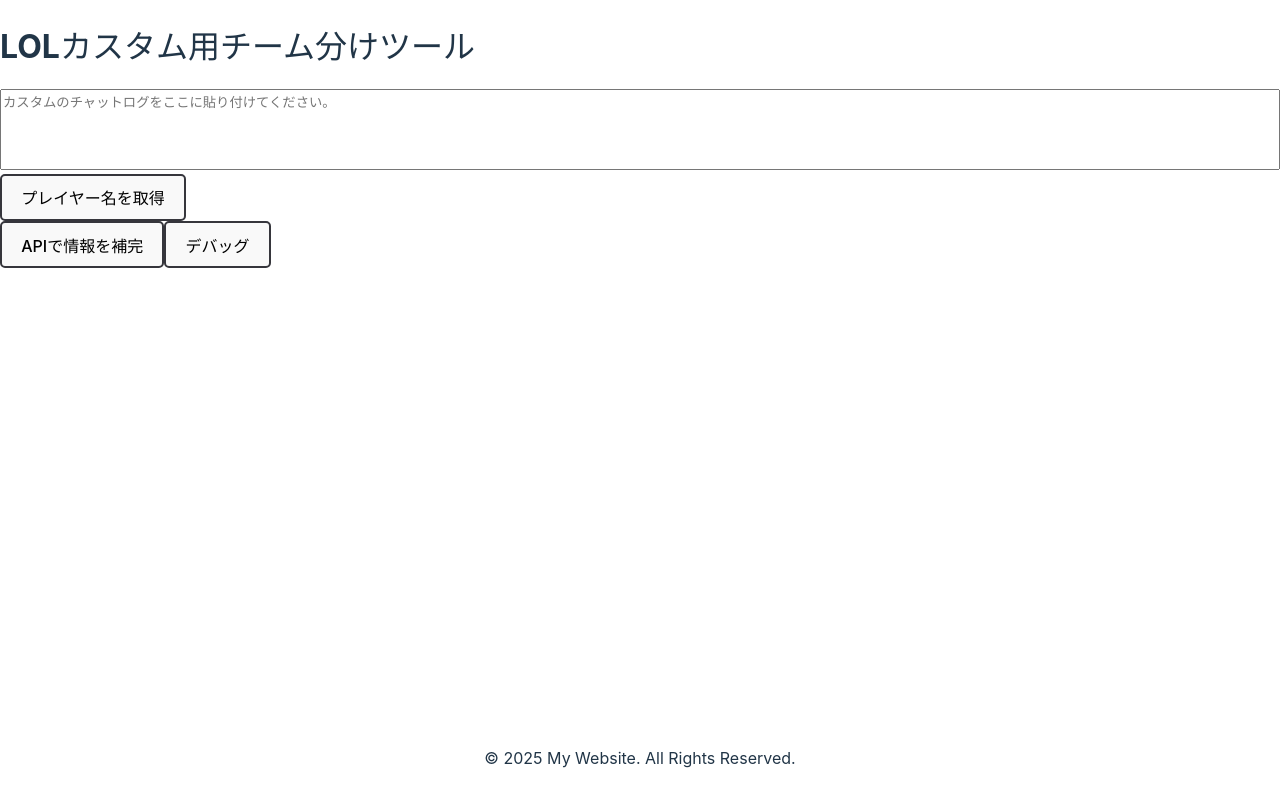
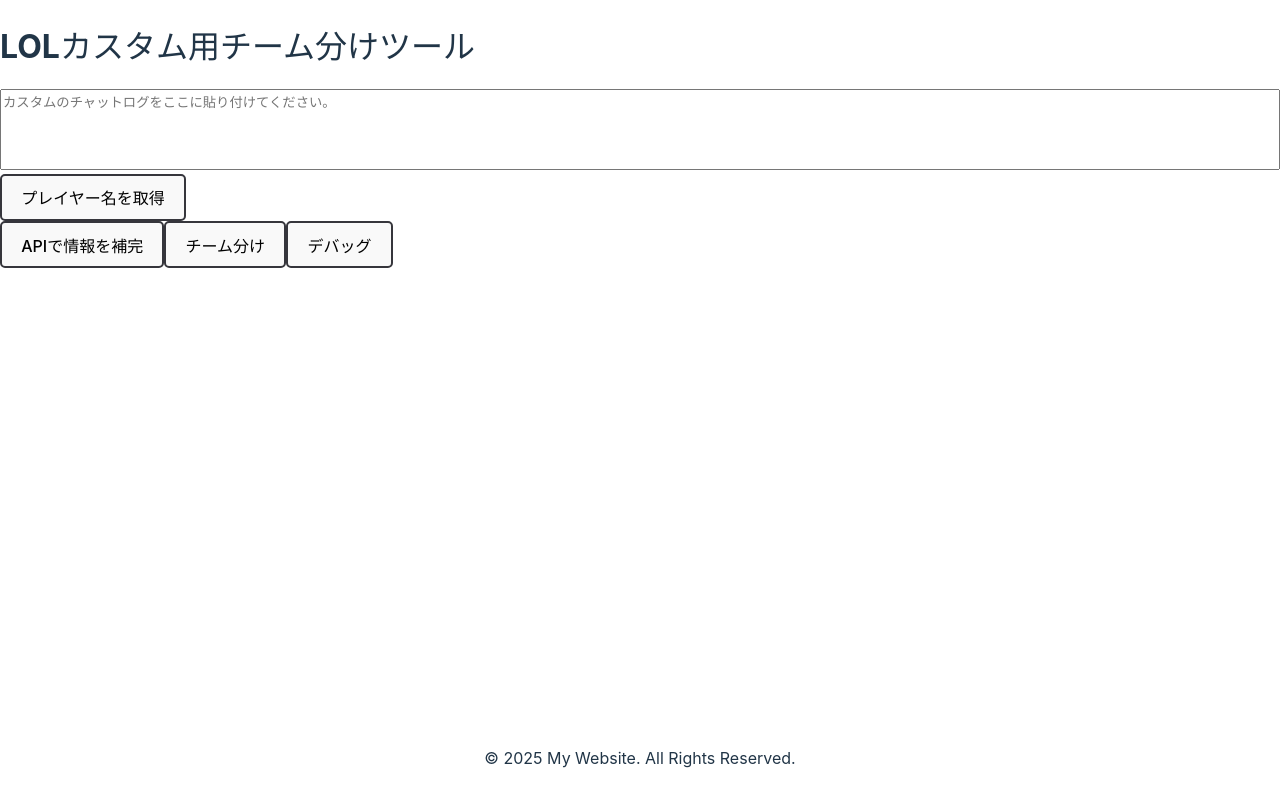
Before and after one commit to icvt408/lol-teamdivider, a React (Vite) app: page / in a window 1280 px wide. Built offline with nearby package versions, Linux system fonts and the light colour scheme.

Commit message:
チーム分けボタンを仮実装
表示はまだ

```diff
--- a/src/App.jsx
+++ b/src/App.jsx
@@ -10,6 +10,8 @@
 import Player from './player'
 import { Rank } from './types'
 import { generateDummyPlayers } from './utils/dummyData'
+import calculateImbalanceScore from './utils/imbalanceScore'
+import { adjustTeams, divideTeamsGreedy } from './utils/teamDivider'
 
 
 function App() {
@@ -107,6 +109,25 @@
     }
   }
 
+  //チーム分けボタン
+  const handleDivideTeams = () => {
+    if (!(players.length === 10)) {
+      showToast("チーム分けには10人のプレイヤーが必要です。")
+      return
+    }
+
+    const { teamA, teamB } = divideTeamsGreedy(players);
+    console.log("Score: ", calculateImbalanceScore(teamA, teamB));
+
+    const adjustedTeams = adjustTeams(teamA, teamB);
+    //ここにチームをディスプレイするための処理を追加
+    console.log(adjustedTeams);
+
+    const finalScore = calculateImbalanceScore(adjustedTeams.teamA, adjustedTeams.teamB)
+    console.log("finalScore: ", finalScore);
+  }
+
+  //デバッグ用
   const handleReplaceDummyPlayers = () => {
     const newDummyPlayers = generateDummyPlayers("normal");
     setPlayers(newDummyPlayers);
@@ -135,6 +156,8 @@
         </div>
 
         <button onClick={handleCompletePlayersInfo} disabled={isLoading}>APIで情報を補完</button>
+        <button onClick={handleDivideTeams}>チーム分け</button>
+
         {import.meta.env.DEV && (
           <button onClick={() => setShowDebugModal(true)}>デバッグ</button>
         )}
```
